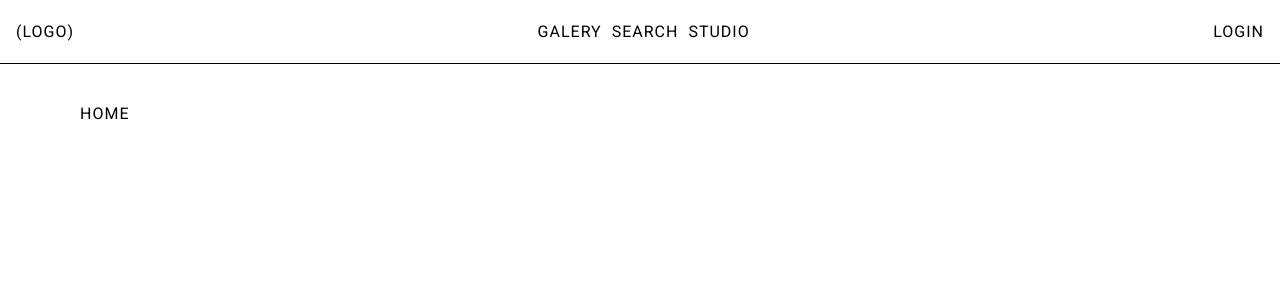
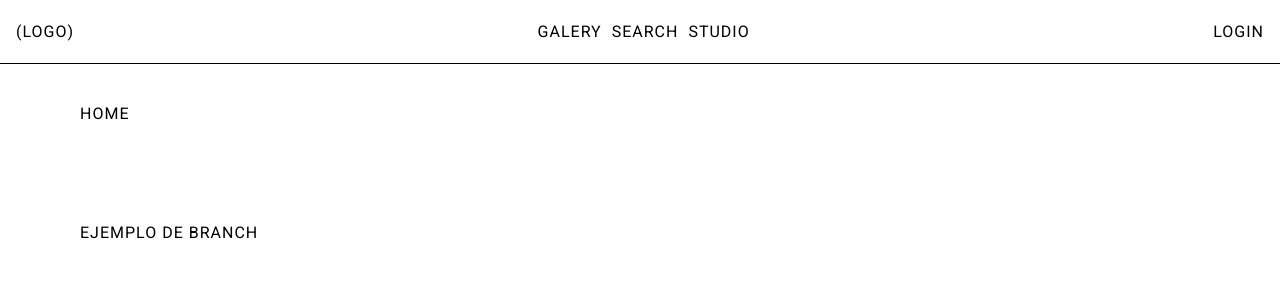
Before and after one commit to FacuBelli/API-Grupo11, a React (Vite) app: page / in a window 1280 px wide. Shown: the top 300 px of the page. Built offline with nearby package versions, Linux system fonts and the light colour scheme.

Commit message:
ejemplo branch

```diff
--- a/src/pages/Home/index.tsx
+++ b/src/pages/Home/index.tsx
@@ -2,6 +2,7 @@ export default function Home() {
   return (
     <main>
       <h1>Home</h1>
+      <p>ejemplo de branch</p>
     </main>
   )
 }
```
